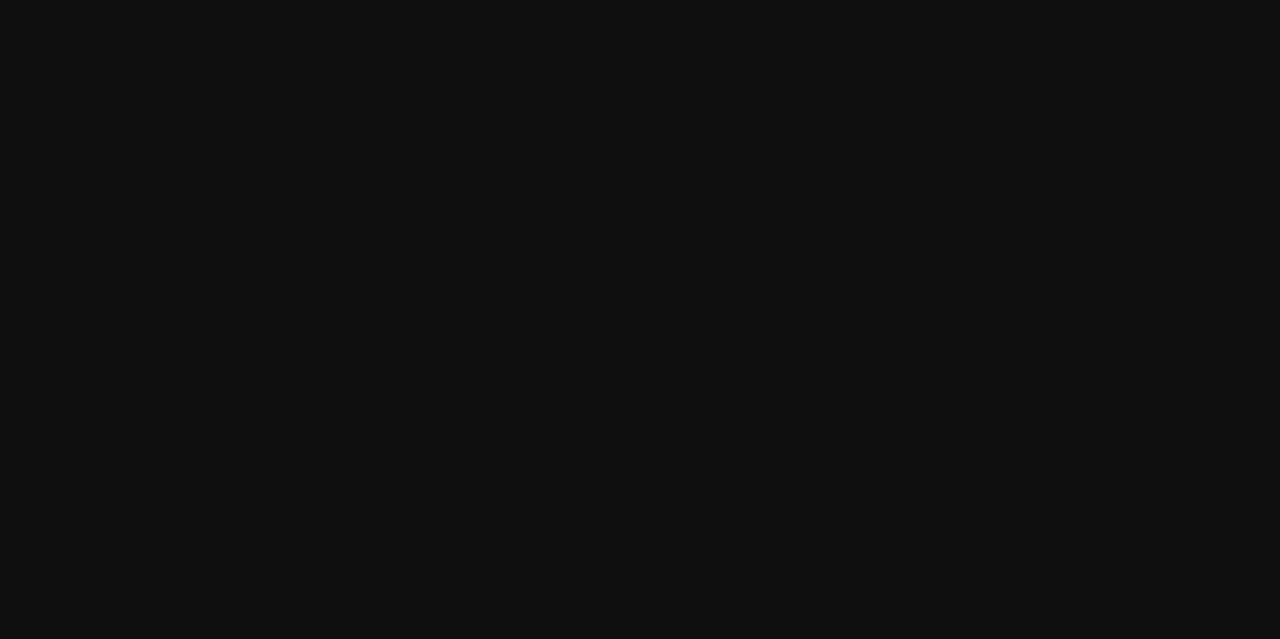
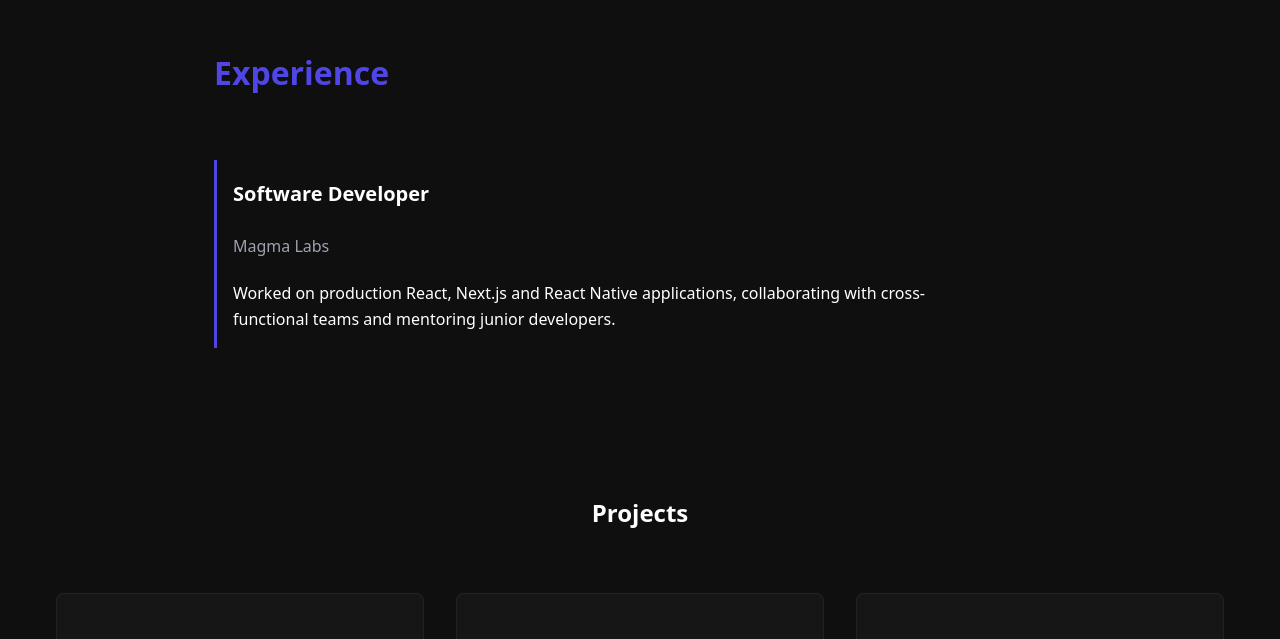
Before and after one commit to ljau/portfolio, a Next.js app: page / in a window 1280 px wide. Shown: the part 840-1479 px from the top of the page. Before the commit the page ends 800 px from the top, so only its background shows below. Built offline with nearby package versions, Linux system fonts and the light colour scheme.

Commit message:
Add Experience and ProjectsGrid components to Home page; update Navbar link text from 'Inicio' to 'Home'

```diff
--- a/src/app/page.tsx
+++ b/src/app/page.tsx
@@ -1,5 +1,14 @@
 import Hero from '@/components/Hero';
+import Experience from '@/components/Experience';
+import FeaturedProjects from '@/components/ProjectsGrid';
+import ProjectsGrid from '@/components/ProjectsGrid';
 
 export default function Home() {
-  return <Hero />;
+  return (
+    <>
+      <Hero />
+      <Experience />
+      <ProjectsGrid />
+    </>
+  );
 }
--- /dev/null
+++ b/src/components/Experience/index.tsx
@@ -0,0 +1,27 @@
+'use client';
+
+import {
+  Section,
+  SectionTitle,
+  Item,
+  Role,
+  Company,
+  Description,
+} from './styles';
+
+export default function Experience() {
+  return (
+    <Section>
+      <SectionTitle>Experience</SectionTitle>
+
+      <Item>
+        <Role>Software Developer</Role>
+        <Company>Magma Labs</Company>
+        <Description>
+          Worked on production React, Next.js and React Native applications,
+          collaborating with cross-functional teams and mentoring junior developers.
+        </Description>
+      </Item>
+    </Section>
+  );
+}
--- /dev/null
+++ b/src/components/Experience/styles.ts
@@ -0,0 +1,43 @@
+import styled from 'styled-components';
+
+export const Section = styled.section`
+  max-width: 900px;
+  margin: 0 auto;
+  padding: 4rem 1.5rem;
+  display: flex;
+  flex-direction: column;
+  gap: 2.5rem;
+`;
+
+export const SectionTitle = styled.h2`
+  font-size: 2rem;
+  font-weight: 600;
+  color: ${({ theme }) => theme.colors.primary};
+`;
+
+export const Item = styled.div`
+  display: flex;
+  flex-direction: column;
+  gap: 0.5rem;
+  padding-left: 1rem;
+  border-left: 3px solid ${({ theme }) => theme.colors.primary};
+`;
+
+export const Role = styled.h3`
+  font-size: 1.25rem;
+  font-weight: 600;
+  color: ${({ theme }) => theme.colors.text};
+`;
+
+export const Company = styled.span`
+  font-size: 1rem;
+  font-weight: 500;
+  color: ${({ theme }) => theme.colors.surface};
+`;
+
+export const Description = styled.p`
+  font-size: 1rem;
+  line-height: 1.6;
+  color: ${({ theme }) => theme.colors.text};
+  max-width: 700px;
+`;
--- a/src/components/Navbar/index.tsx
+++ b/src/components/Navbar/index.tsx
@@ -7,7 +7,7 @@ export default function Navbar() {
   return (
     <Container>
       <Logo>
-        <Link href="/">Inicio</Link>
+        <Link href="/">Home</Link>
       </Logo>
 
       <NavLinks>
```
